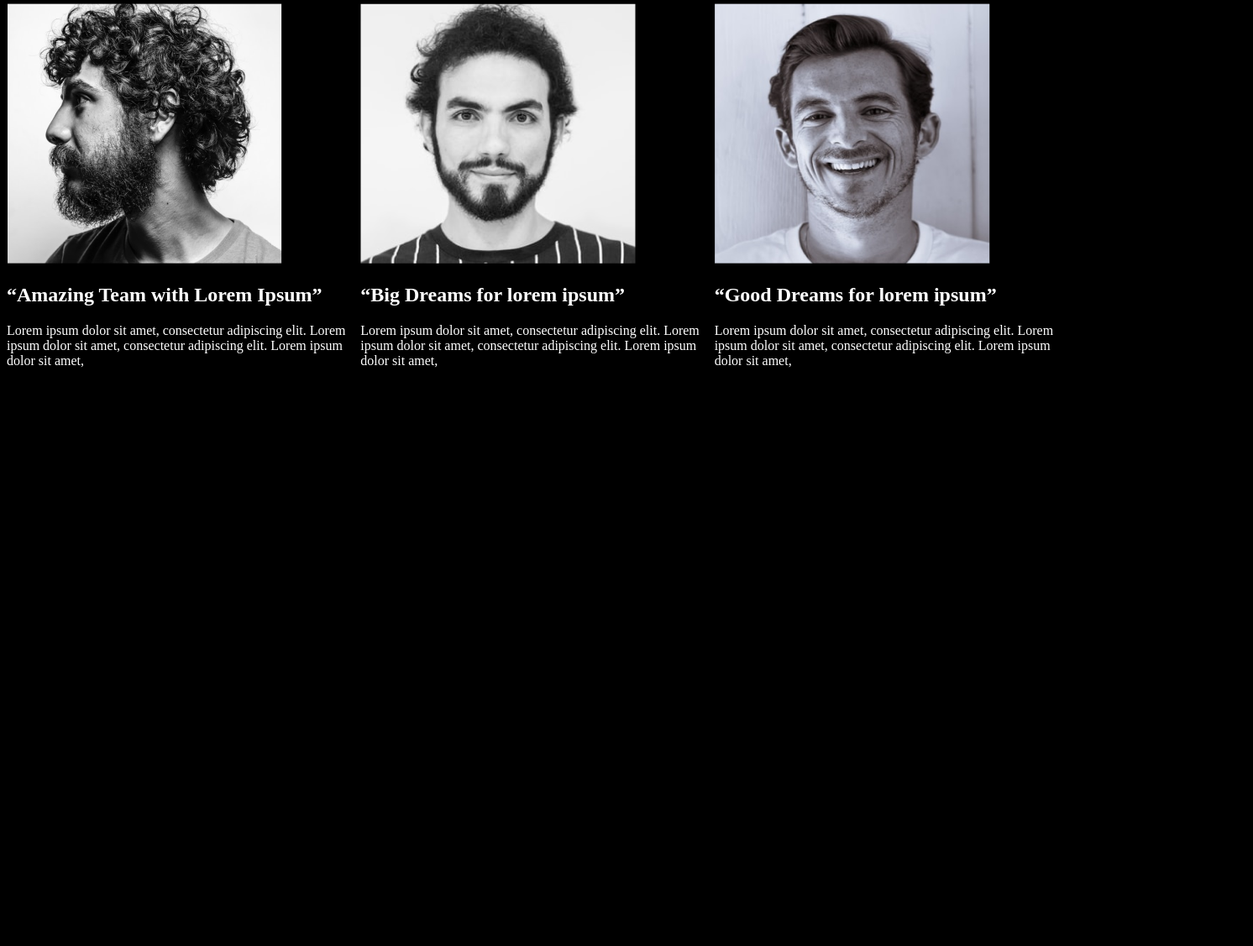
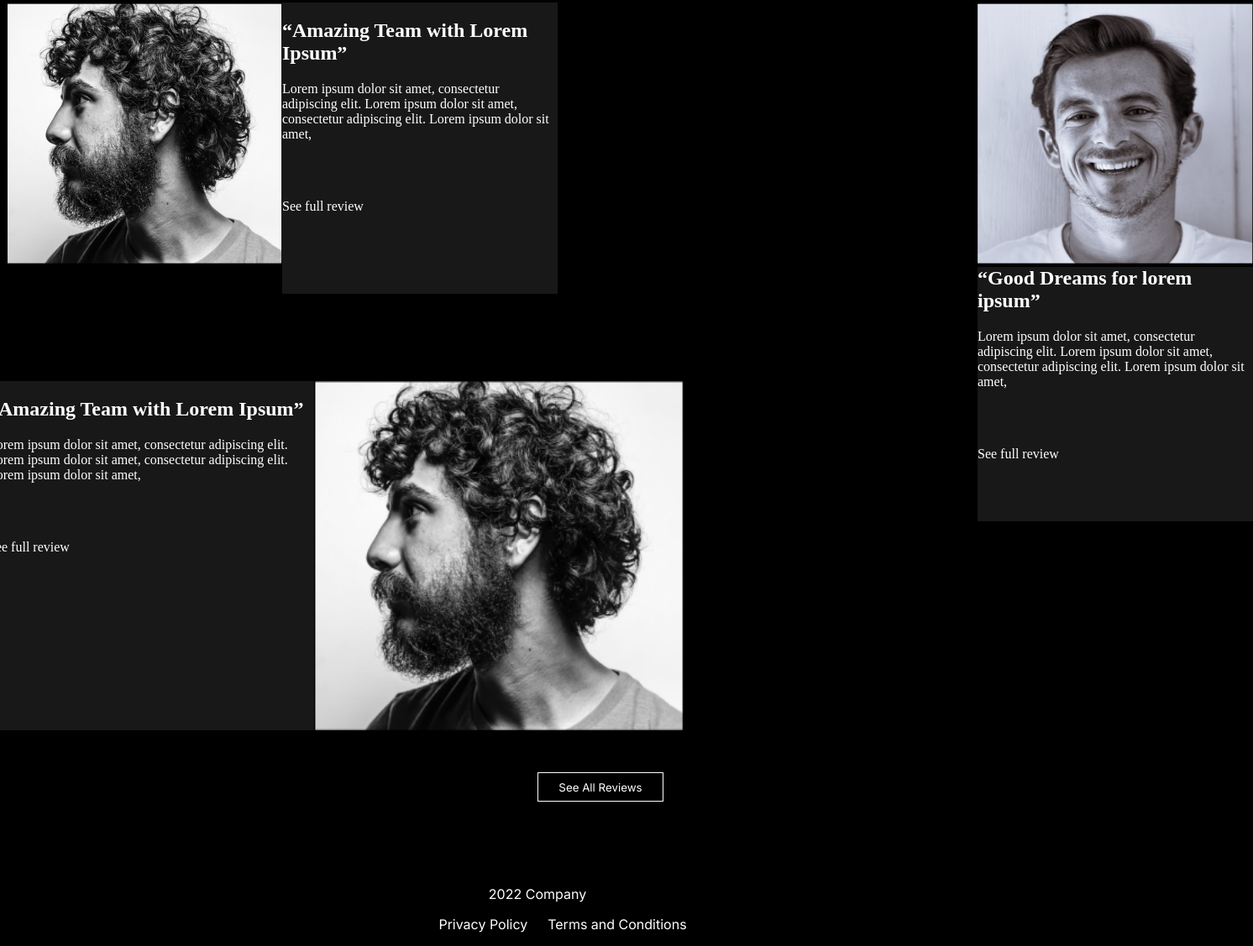
Before and after one commit to omarbougarne/art, a plain HTML site: page about.html in a window 1280 px wide. Shown: the part 926-2053 px from the top of the page at 84% size, 1492 px wide, since content can reach past the window. Before the commit the page ends 1881 px from the top, so only its background shows below. Drawn offline with nearby package versions, Linux system fonts and the light colour scheme; a web font is replaced by a local one.

Commit message:
made about and portfolio

```diff
--- a/about.html
+++ b/about.html
@@ -12,7 +12,7 @@
     <div class="links">
         <ul>
             <li><a href="index.html">Home</a></li>
-            <li><a href="#">Portfolio</a></li>
+            <li><a href="portfolio.html">Portfolio</a></li>
             <li><a href="about.html">About</a></li>
             <li><a href="#">Contact</a></li>
         </ul>
@@ -35,33 +35,50 @@
     <div class="container">
         <div class="contcolumn-1">
             <img src="/assets/Rectangle31.png" alt="">
-            <div class="text">
+            <div class="text texts">
                 <h2>“Amazing Team with Lorem Ipsum”</h2>
                 <p class="papa">Lorem ipsum dolor sit amet, consectetur adipiscing elit.
                     Lorem ipsum dolor sit amet,
                     consectetur adipiscing elit. Lorem ipsum dolor sit amet,</p>
+                    <br>
+                    <br>
+                    <p>See full review</p>
             </div>
         </div>
-        <br>
-        <br>
         <div class="contcolumn-2">
-            <div class="texte">
-                <img src="/assets/Rectangle26.png" alt="" class="imgur">
-                <h2>“Big Dreams for lorem ipsum”</h2>
-                <p class="papap">Lorem ipsum dolor sit amet, consectetur adipiscing elit.
+            <img src="/assets/Rectangle31.png" alt="" class="img2">
+            <div class="texte texts">
+                <h2>“Amazing Team with Lorem Ipsum”</h2>
+                <p class="papa">Lorem ipsum dolor sit amet, consectetur adipiscing elit.
                     Lorem ipsum dolor sit amet,
                     consectetur adipiscing elit. Lorem ipsum dolor sit amet,</p>
+                    <br>
+                    <br>
+                    <p>See full review</p>
             </div>
         </div>
         <div class="contcolumn-3">
-            <img src="/assets/Rectangle28.png" alt="" class="imgur">
-            <div class="texte">
+            <img src="/assets/Rectangle28.png" alt="" class="imgur img3">
+            <div class="textx texts">
                 <h2>“Good Dreams for lorem ipsum”</h2>
                 <p class="papap">Lorem ipsum dolor sit amet, consectetur adipiscing elit.
                     Lorem ipsum dolor sit amet,
                     consectetur adipiscing elit. Lorem ipsum dolor sit amet,</p>
+                    <br>
+                    <br>
+                    <p>See full review</p>
             </div>
         </div>
     </div>
+    <button class="see">See All Reviews</button>
+    <footer>
+        <div class="foot">
+        <p class="copy">2022 Company</p>
+        <ul>
+            <li><a href="#" class="kinl">Privacy Policy</a></li>
+            <li><a href="#" class="kinl">Terms and Conditions</a></li>
+        </ul>
+    </div>
+        </footer>
 </body>
 </html>
--- a/style.css
+++ b/style.css
@@ -1,7 +1,6 @@
 body{
     background-color: #000;
     color: #fff;
-    margin-bottom: 500px;
 }
 .footer ul {
     list-style: none;
@@ -95,23 +94,89 @@ text-align: center;
 }
 .container {
     display: flex;
+
 }
 
 .contcolumn-1 {
     flex-direction: column;
 }
 .contcolumn-2 {
-    flex-direction: column; /* Update to set the content of contcolumn-2 as a column */
+    flex-direction: column;
+    display: flex;
+    flex-direction: row-reverse;
+    margin-top: 450px;
+    position: relative;
+    right: 200px;
 }
 
 .contcolumn-3 {
     flex-direction: row;
+
+}
+.texts{
+    background-color: #181818;
+}
+img{
+    display: inline;
+}
+.text{
+    float: right;
+    position: relative;
+    left: 328px;
+    bottom: 315px;
+    height: 40%;
 }
 
-/* Add styles for .text and .texte as needed */
-
-/*.text{
+.texte{
+    position: relative;
     float: right;
+    right: 150px;
+    width: 500px;
+}
+.img2{
+    position: relative;
+    right: 150px;
+}
+.textx{
+    position: relative;
+    margin-bottom: 300px;
+    bottom: 50px;
+    top: -20px;
+    height: 35%;
+    width: 100%;
+}
+.see{
+    background-color: #000;
+    color: #fff;
+    font-family: 'Inter';
+    border:solid 1px #fff;
+    margin-top: 50px;
+}
+.foot{
+    margin-top: 100px;
+}
+.port{
+    font-family: 'Playfair Display';
+    text-align: center;
+    font-size: 100px;
+}
+.porto{
+    display: flex;
+    justify-content: center;
+    align-items: center;
+}
+.imgs, .imgs2{
+    display: flex;
+    flex-direction: column;
+    align-items: center;
+}
+.imgs img, .imgs2 img{
+    margin: 20px;
+}
+/*
+.text{
+    position: absolute;
+    left: 100px;
 }
 .papa{
     width: 50%;
```
Also changed, not shown: index.html (+67 -1 lines), portfolio.html (added, +42 -0 lines), assets/Rectangle1.png (added), assets/Rectangle2.png (added), assets/Rectangle3.png (added), assets/Rectangle4.png (added), assets/Rectangle5.png (added), assets/Rectangle6.png (added).
